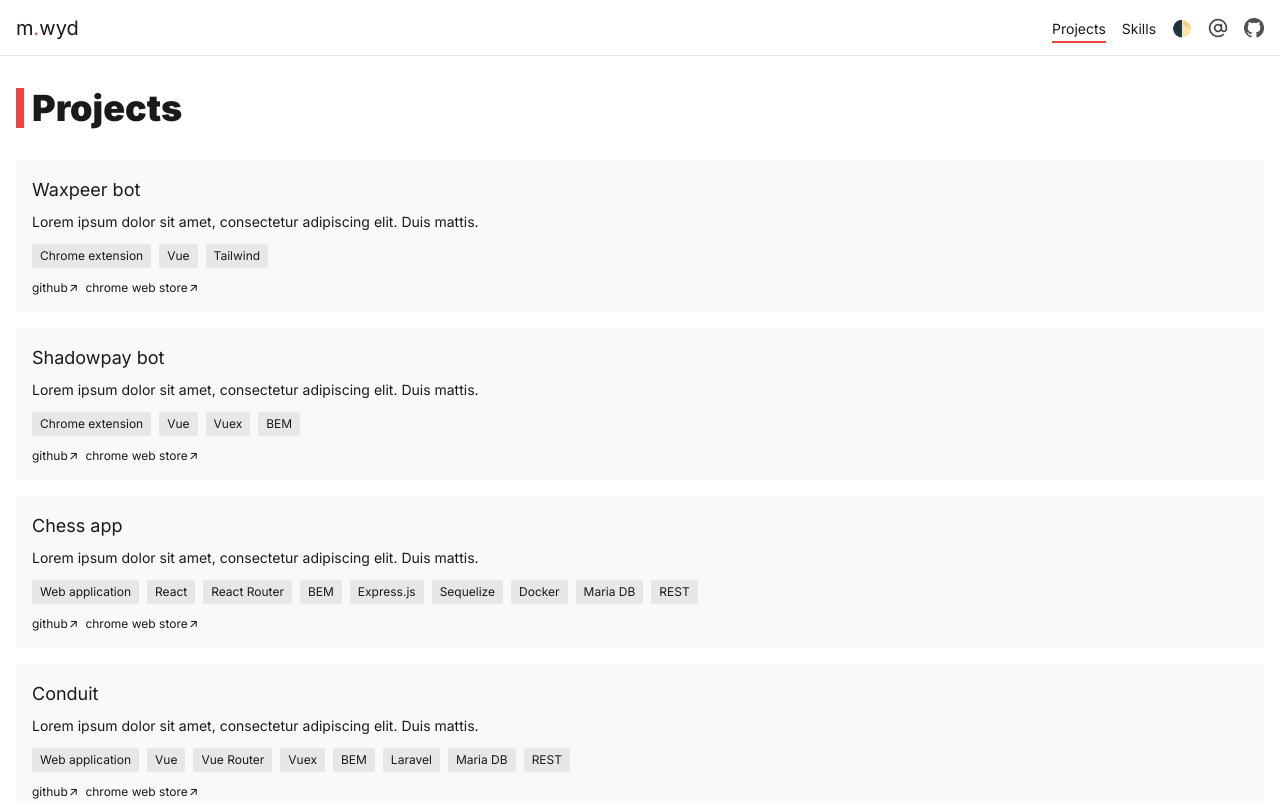
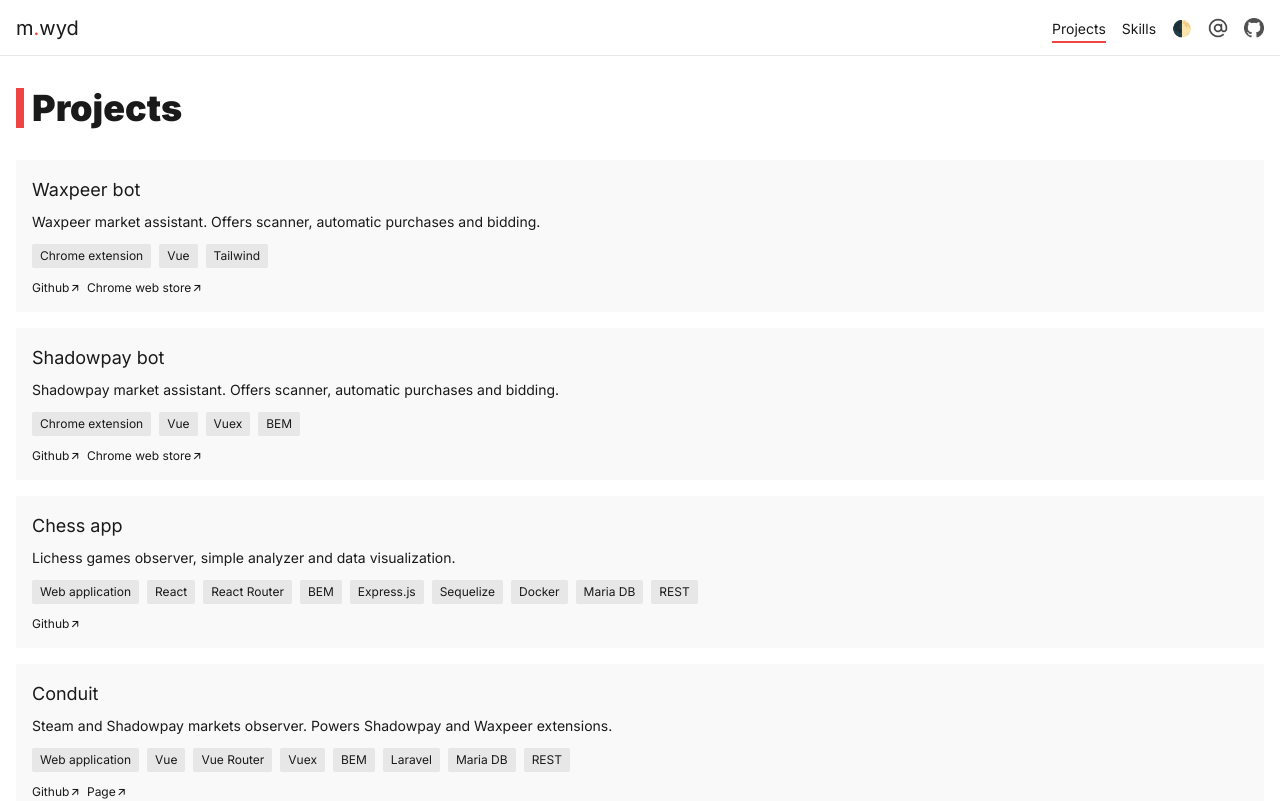
Before and after one commit to mwyd/mwyd, a React (Create React App) app: page /#/projects in a window 1280 px wide. Shown: the top 801 px of the page. Built offline with nearby package versions, Linux system fonts and the light colour scheme.

Commit message:
Fill data placeholders

```diff
--- a/src/data/projects.js
+++ b/src/data/projects.js
@@ -1,56 +1,53 @@
 const projects = [
   {
     name: 'Waxpeer bot',
-    description: 'Lorem ipsum dolor sit amet, consectetur adipiscing elit. Duis mattis.',
+    description: 'Waxpeer market assistant. Offers scanner, automatic purchases and bidding.',
     tags: ['Chrome extension', 'Vue', 'Tailwind'],
     links: [
-      { title: 'github', url: 'https://google.com' },
-      { title: 'chrome web store', url: 'https://google.com' }
+      { title: 'Github', url: 'https://github.com/mwyd/wax-bot' },
+      { title: 'Chrome web store', url: 'https://chrome.google.com/webstore/detail/wax-bot/bflfdlbidibjafpgigbmfnikagdelkdd' }
     ]
   },
   {
     name: 'Shadowpay bot',
-    description: 'Lorem ipsum dolor sit amet, consectetur adipiscing elit. Duis mattis.',
+    description: 'Shadowpay market assistant. Offers scanner, automatic purchases and bidding.',
     tags: ['Chrome extension', 'Vue', 'Vuex', 'BEM'],
     links: [
-      { title: 'github', url: 'https://google.com' },
-      { title: 'chrome web store', url: 'https://google.com' }
+      { title: 'Github', url: 'https://github.com/mwyd/sp-bot' },
+      { title: 'Chrome web store', url: 'https://chrome.google.com/webstore/detail/sp-bot/mfinpmohhocnehghkjkkaeibpggddcef' }
     ]
   },
   {
     name: 'Chess app',
-    description: 'Lorem ipsum dolor sit amet, consectetur adipiscing elit. Duis mattis.',
+    description: 'Lichess games observer, simple analyzer and data visualization.',
     tags: ['Web application', 'React', 'React Router', 'BEM', 'Express.js', 'Sequelize', 'Docker', 'Maria DB', 'REST'],
     links: [
-      { title: 'github', url: 'https://google.com' },
-      { title: 'chrome web store', url: 'https://google.com' }
+      { title: 'Github', url: 'https://github.com/mwyd/chess-app-backend' }
     ]
   },
   {
     name: 'Conduit',
-    description: 'Lorem ipsum dolor sit amet, consectetur adipiscing elit. Duis mattis.',
+    description: 'Steam and Shadowpay markets observer. Powers Shadowpay and Waxpeer extensions.',
     tags: ['Web application', 'Vue', 'Vue Router', 'Vuex', 'BEM', 'Laravel', 'Maria DB', 'REST'],
     links: [
-      { title: 'github', url: 'https://google.com' },
-      { title: 'chrome web store', url: 'https://google.com' }
+      { title: 'Github', url: 'https://github.com/mwyd/conduit' },
+      { title: 'Page', url: 'https://conduit.ddns.net' }
     ]
   },
   {
     name: 'pSockets',
-    description: 'Lorem ipsum dolor sit amet, consectetur adipiscing elit. Duis mattis.',
+    description: 'WebSocket client implementation for PHP.',
     tags: ['Library', 'PHP', 'WebSocket'],
     links: [
-      { title: 'github', url: 'https://google.com' },
-      { title: 'chrome web store', url: 'https://google.com' }
+      { title: 'Github', url: 'https://github.com/mwyd/pSockets-client' }
     ]
   },
   {
     name: 'm.wyd',
-    description: 'Lorem ipsum dolor sit amet, consectetur adipiscing elit. Duis mattis.',
+    description: 'Portfolio page.',
     tags: ['Web static page', 'React', 'React Router', 'Tailwind'],
     links: [
-      { title: 'github', url: 'https://google.com' },
-      { title: 'chrome web store', url: 'https://google.com' }
+      { title: 'Github', url: 'https://github.com/mwyd/mwyd' }
     ]
   }
 ]
```
